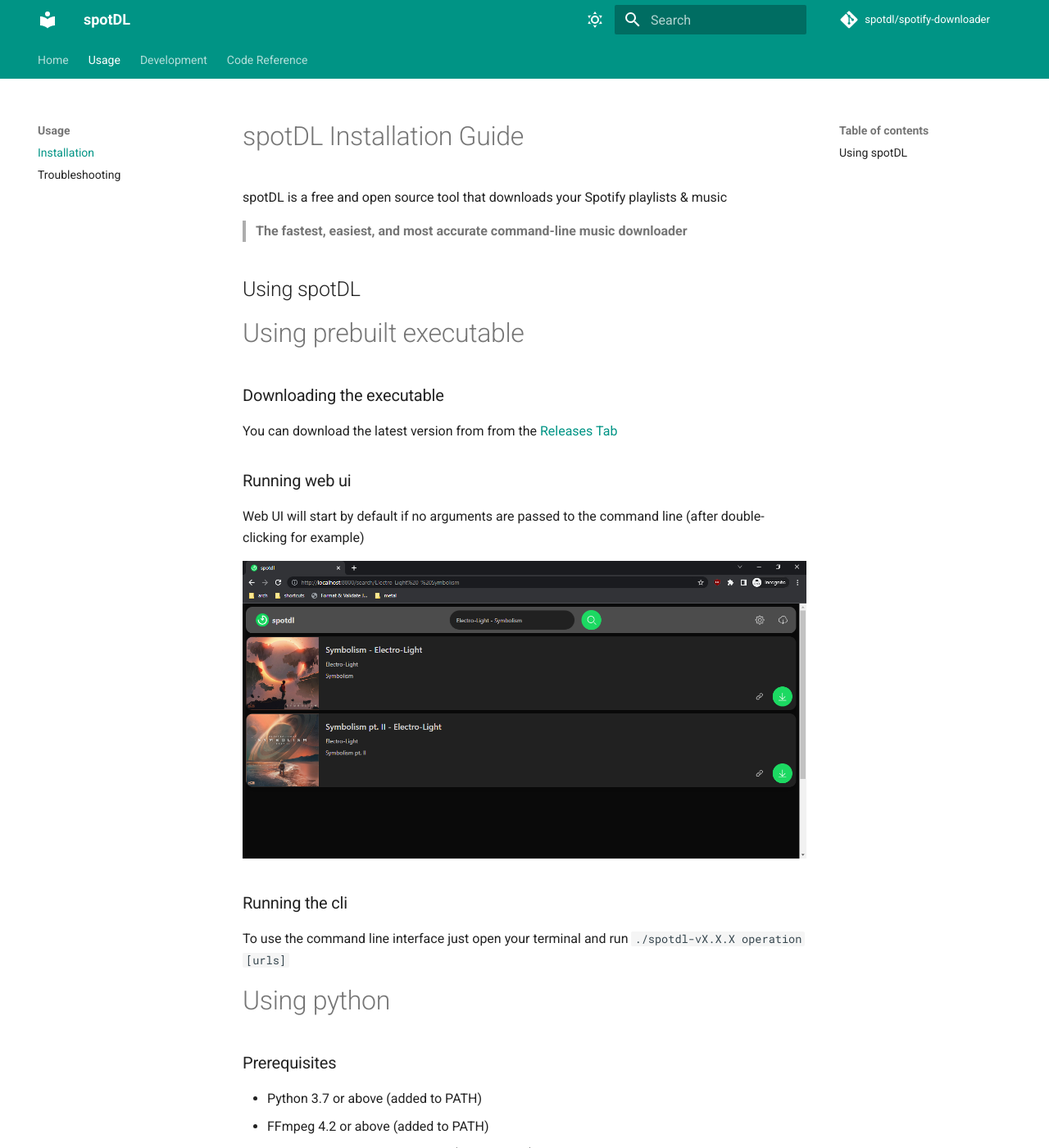
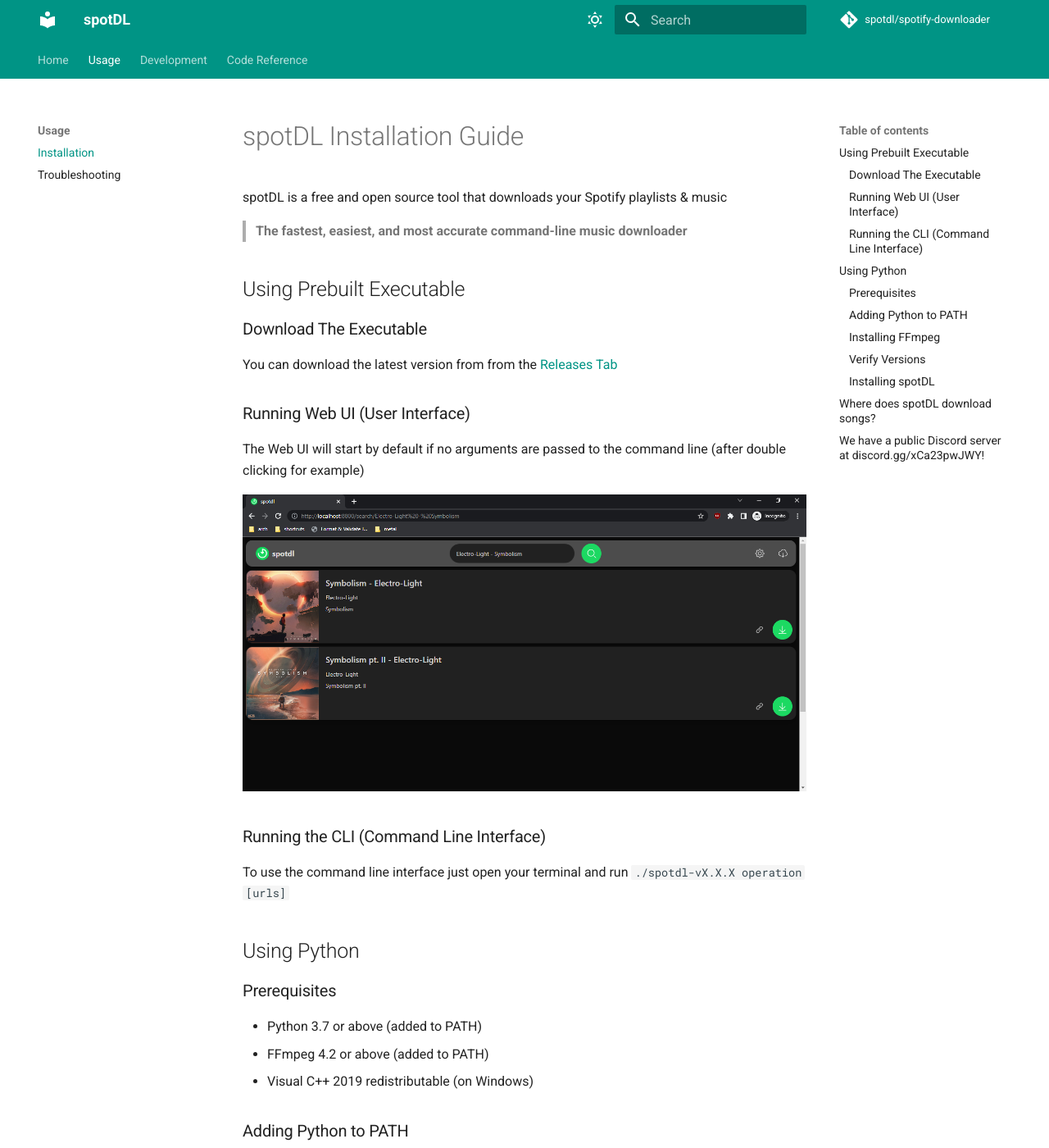
Before and after one commit to spotDL/spotify-downloader, an MkDocs documentation site: the page built from docs/installation.md, in a window 1280 px wide and 1400 px high. Shown: the whole window at 82% size. Built offline with MkDocs 1.6.1 and Material for MkDocs 9.7.7, drawn with Linux system fonts in a browser that asks for light colours; comment, search, counter and statistics services are not loaded; some of the changed text lies outside the part shown.

Commit message:
installation.md changes

```diff
--- a/docs/installation.md
+++ b/docs/installation.md
@@ -4,26 +4,23 @@
 
 > **The fastest, easiest, and most accurate command-line music downloader**
 
-## Using spotDL
+## Using Prebuilt Executable
 
-
-# Using prebuilt executable
-
-### Downloading the executable
+### Download The Executable
 
 You can download the latest version from from the [Releases Tab](https://github.com/spotDL/spotify-downloader/releases)
 
-### Running web ui
+### Running Web UI (User Interface)
 
-Web UI will start by default if no arguments are passed to the command line (after double-clicking for example)
+The Web UI will start by default if no arguments are passed to the command line (after double clicking for example)
 
 ![Web UI](images/WEB_UI.png)
 
-### Running the cli
+### Running the CLI (Command Line Interface)
 
 To use the command line interface just open your terminal and run `./spotdl-vX.X.X operation [urls]`
 
-# Using python
+## Using Python
 
 ### Prerequisites
 
@@ -44,7 +41,7 @@
 - Linux - `sudo apt install ffmpeg` or use your distros package manager
 - Using spotDL - `spotdl --download-ffmpeg` - this will download FFmpeg to spotdl directory.
 
-### Verifying Versions
+### Verify Versions
 
 `python -V` - Should return "Python 3.X.X". Please ensure you have v3.7 or greater.
 
```
